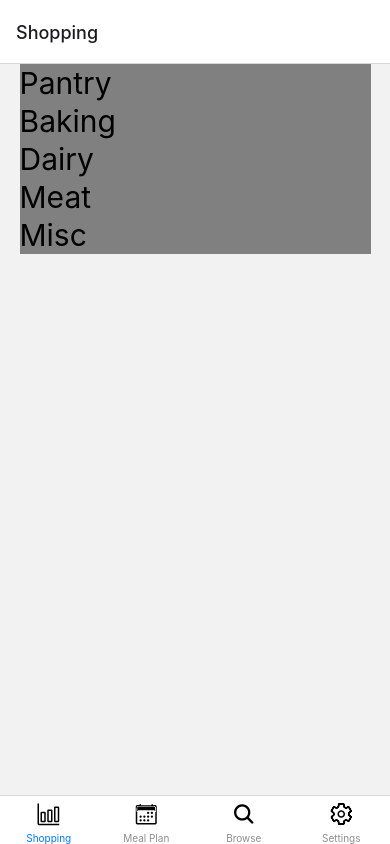
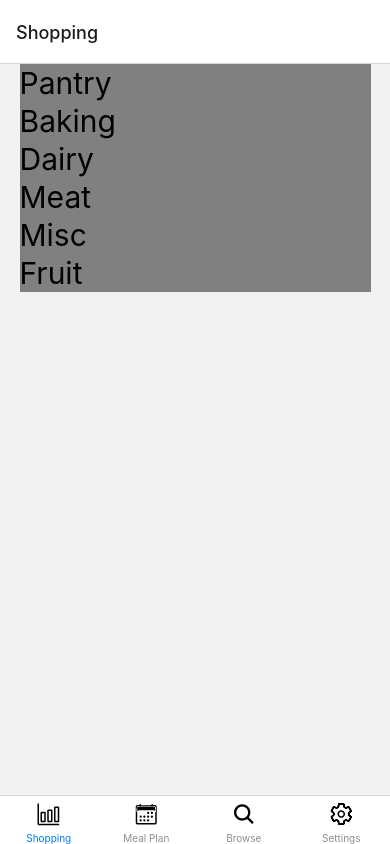
Before and after one commit to JarethG/ChiefsNotebook, a React Native app: screen /Shopping in a window 390 px wide. Built offline with nearby package versions, Linux system fonts and the light colour scheme.

Commit message:
shoppinglist now has toggleable shaders to check ingrediants off list when shopping

```diff
--- a/Tabs/Shopping.js
+++ b/Tabs/Shopping.js
@@ -7,7 +7,7 @@ import MealPlanContext from "./MealPlanContext";
 export function Shopping() {
 
     const {meals, setMeals} = useContext(MealPlanContext)
-    const Categories = ["Pantry", "Baking", "Dairy", "Meat",  "Misc"]
+    const Categories = ["Pantry", "Baking", "Dairy", "Meat",  "Misc", "Fruit"]
     const [shoppingList, setShoppingList] = useState({})
     const [checkboxes, setCheckboxes] = useState({})
 
@@ -42,13 +42,13 @@ export function Shopping() {
                     {shoppingList[cat].map((e, i) => {
                         return <Pressable  key={i} style={[checkboxes[cat][i]?{backgroundColor:"#999"}:null, Styles.shoppingListItem]}
                         onPress={()=> {
-                        let arr = checkboxes
+                        let arr = Object.create(checkboxes)
                             arr[cat][i]= ! arr[cat][i]
                             setCheckboxes(arr)
-                            console.log(shoppingList)
                         }
                         }>
                             <Text>{e}</Text>
+
                         </Pressable>
                     })}
                 </View>
```
